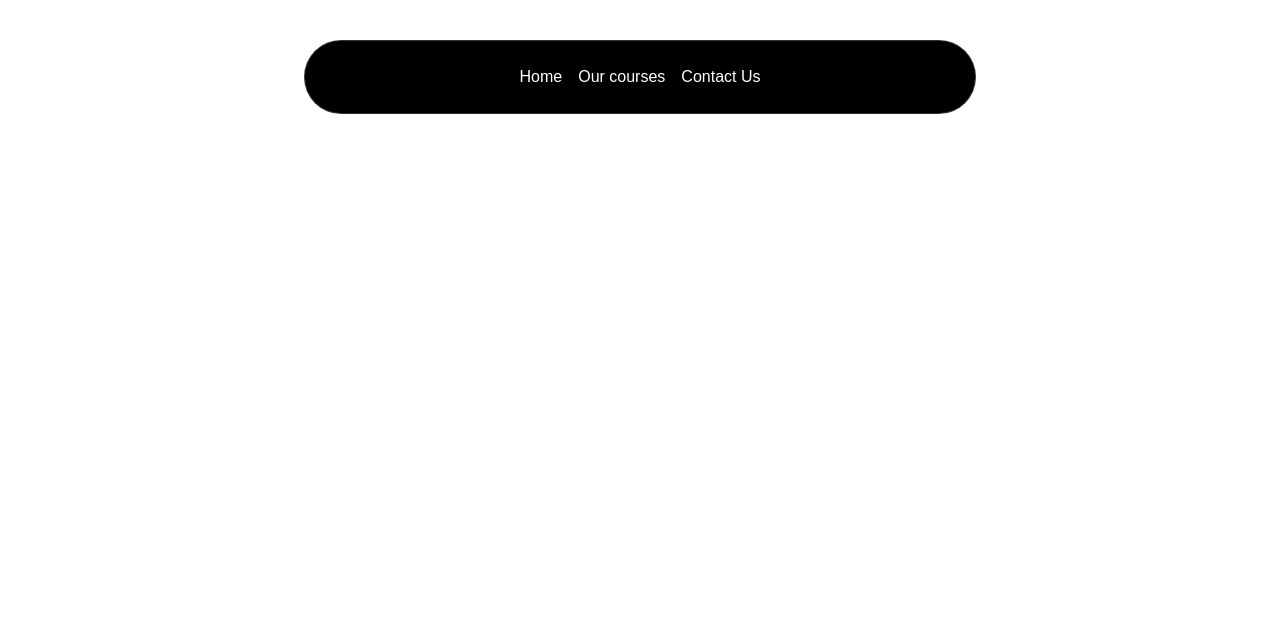
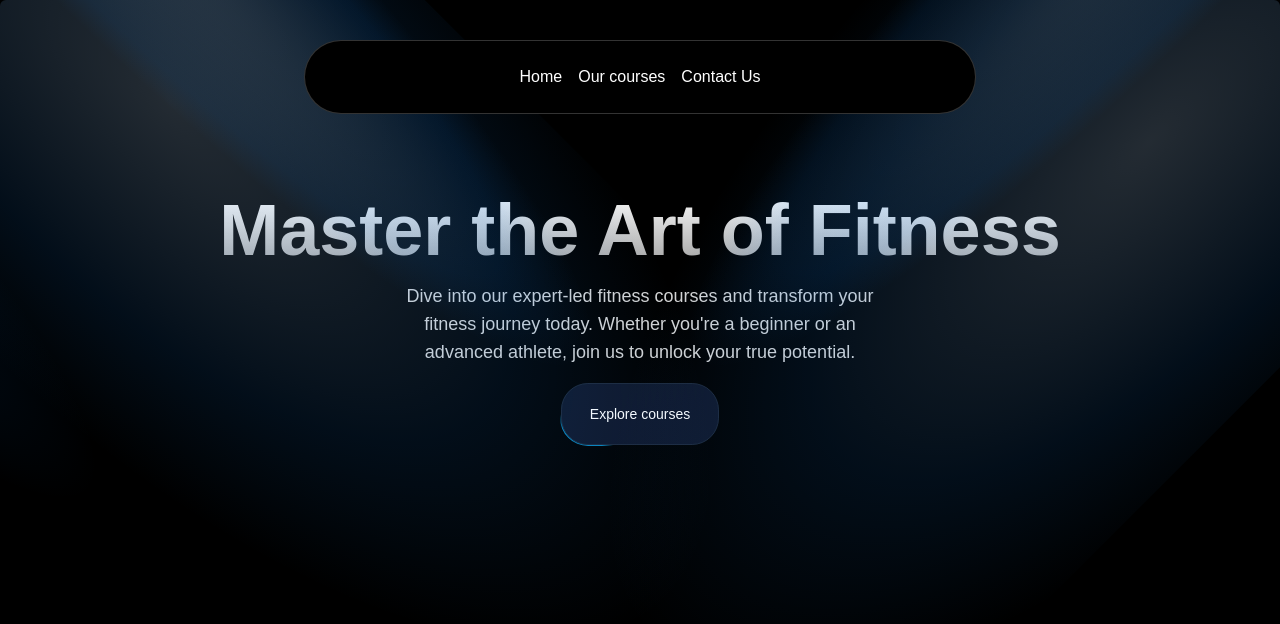
Before and after one commit to zohaibshah7/next-js-project, a Next.js app: page / in a window 1280 px wide. Shown: the top 624 px of the page. Built offline with nearby package versions, Linux system fonts and the light colour scheme.

Commit message:
Hero section created

```diff
--- a/src/app/layout.tsx
+++ b/src/app/layout.tsx
@@ -24,7 +24,7 @@ export default function RootLayout({
   children: React.ReactNode;
 }>) {
   return (
-    <html lang="en" className="dark">
+    <html lang="en" className="dark bg-black">
       <body
         className={`${geistSans.variable} ${geistMono.variable} antialiased`}
       >
--- a/src/app/page.tsx
+++ b/src/app/page.tsx
@@ -1,2 +1,7 @@
+import HeroSection from "@/components/HeroSection";
+
 export default function Home() {
+    return (
+        <HeroSection/>
+    )
 }
--- /dev/null
+++ b/src/components/HeroSection.tsx
@@ -0,0 +1,36 @@
+"use client";
+import React from "react";
+import Link from "next/link";
+// import { Spotlight } from "./ui/Spotlight";
+import { Spotlight } from "./ui/spotlight-new";
+import { Button } from "./ui/moving-border";
+
+function HeroSection() {
+  return (
+    <div className="h-auto md:h-[40rem] w-full rounded-md flex flex-col items-center justify-center relative overflow-hidden mx-auto py-10 md:py-0">
+      <Spotlight/>
+      <div className="p-4 relative z-10 w-full text-center">
+        <h1 className="mt-20 md:mt-0 text-4xl md:text-7xl font-bold bg-clip-text text-transparent bg-gradient-to-b from-neutral-50 to-neutral-400">
+          Master the Art of Fitness{" "}
+        </h1>
+        <p className="mt-4 font-normal text-base md:text-lg text-neutral-300 max-w-lg mx-auto">
+          Dive into our expert-led fitness courses and transform your fitness
+          journey today. Whether you're a beginner or an advanced athlete, join
+          us to unlock your true potential.
+        </p>
+        <div className="mt-4">
+          <Link href={"/courses"}>
+          <Button
+        borderRadius="1.75rem"
+        className="bg-white dark:bg-slate-900 text-black dark:text-white border-neutral-200 dark:border-slate-800"
+      >
+        Explore courses
+      </Button>
+          </Link>
+        </div>
+      </div>
+    </div>
+  );
+}
+
+export default HeroSection;
--- /dev/null
+++ b/src/components/ui/moving-border.tsx
@@ -0,0 +1,139 @@
+"use client";
+import React from "react";
+import {
+  motion,
+  useAnimationFrame,
+  useMotionTemplate,
+  useMotionValue,
+  useTransform,
+} from "framer-motion";
+import { useRef } from "react";
+import { cn } from "@/utils/cn";
+
+export function Button({
+  borderRadius = "1.75rem",
+  children,
+  as: Component = "button",
+  containerClassName,
+  borderClassName,
+  duration,
+  className,
+  ...otherProps
+}: {
+  borderRadius?: string;
+  children: React.ReactNode;
+  as?: any;
+  containerClassName?: string;
+  borderClassName?: string;
+  duration?: number;
+  className?: string;
+  [key: string]: any;
+}) {
+  return (
+    <Component
+      className={cn(
+        "bg-transparent relative text-xl  h-16 w-40 p-[1px] overflow-hidden ",
+        containerClassName
+      )}
+      style={{
+        borderRadius: borderRadius,
+      }}
+      {...otherProps}
+    >
+      <div
+        className="absolute inset-0"
+        style={{ borderRadius: `calc(${borderRadius} * 0.96)` }}
+      >
+        <MovingBorder duration={duration} rx="30%" ry="30%">
+          <div
+            className={cn(
+              "h-20 w-20 opacity-[0.8] bg-[radial-gradient(var(--sky-500)_40%,transparent_60%)]",
+              borderClassName
+            )}
+          />
+        </MovingBorder>
+      </div>
+
+      <div
+        className={cn(
+          "relative bg-slate-900/[0.8] border border-slate-800 backdrop-blur-xl text-white flex items-center justify-center w-full h-full text-sm antialiased",
+          className
+        )}
+        style={{
+          borderRadius: `calc(${borderRadius} * 0.96)`,
+        }}
+      >
+        {children}
+      </div>
+    </Component>
+  );
+}
+
+export const MovingBorder = ({
+  children,
+  duration = 2000,
+  rx,
+  ry,
+  ...otherProps
+}: {
+  children: React.ReactNode;
+  duration?: number;
+  rx?: string;
+  ry?: string;
+  [key: string]: any;
+}) => {
+  const pathRef = useRef<any>();
+  const progress = useMotionValue<number>(0);
+
+  useAnimationFrame((time) => {
+    const length = pathRef.current?.getTotalLength();
+    if (length) {
+      const pxPerMillisecond = length / duration;
+      progress.set((time * pxPerMillisecond) % length);
+    }
+  });
+
+  const x = useTransform(
+    progress,
+    (val) => pathRef.current?.getPointAtLength(val).x
+  );
+  const y = useTransform(
+    progress,
+    (val) => pathRef.current?.getPointAtLength(val).y
+  );
+
+  const transform = useMotionTemplate`translateX(${x}px) translateY(${y}px) translateX(-50%) translateY(-50%)`;
+
+  return (
+    <>
+      <svg
+        xmlns="http://www.w3.org/2000/svg"
+        preserveAspectRatio="none"
+        className="absolute h-full w-full"
+        width="100%"
+        height="100%"
+        {...otherProps}
+      >
+        <rect
+          fill="none"
+          width="100%"
+          height="100%"
+          rx={rx}
+          ry={ry}
+          ref={pathRef}
+        />
+      </svg>
+      <motion.div
+        style={{
+          position: "absolute",
+          top: 0,
+          left: 0,
+          display: "inline-block",
+          transform,
+        }}
+      >
+        {children}
+      </motion.div>
+    </>
+  );
+};
--- /dev/null
+++ b/src/components/ui/spotlight-new.tsx
@@ -0,0 +1,127 @@
+import React from "react";
+import { motion } from "motion/react";
+
+type SpotlightProps = {
+  gradientFirst?: string;
+  gradientSecond?: string;
+  gradientThird?: string;
+  translateY?: number;
+  width?: number;
+  height?: number;
+  smallWidth?: number;
+  duration?: number;
+  xOffset?: number;
+};
+
+export const Spotlight = ({
+  gradientFirst = "radial-gradient(68.54% 68.72% at 55.02% 31.46%, hsla(210, 100%, 85%, 0.2) 0, hsla(210, 100%, 55%, 0.1) 50%, hsla(210, 100%, 45%, 0) 80%)",
+  gradientSecond = "radial-gradient(50% 50% at 50% 50%, hsla(210, 100%, 85%, 0.15) 0, hsla(210, 100%, 55%, 0.08) 80%, transparent 100%)",
+  gradientThird = "radial-gradient(50% 50% at 50% 50%, hsla(210, 100%, 85%, 0.1) 0, hsla(210, 100%, 45%, 0.05) 80%, transparent 100%)",
+  translateY = -350,
+  width = 560,
+  height = 1280,
+  smallWidth = 240,
+  duration = 7,
+  xOffset = 100,
+}: SpotlightProps = {}) => {
+  return (
+    <motion.div
+      initial={{
+        opacity: 0,
+      }}
+      animate={{
+        opacity: 1,
+      }}
+      transition={{
+        duration: 1.5,
+      }}
+      className="pointer-events-none absolute inset-0 h-full w-full"
+    >
+      <motion.div
+        animate={{
+          x: [0, xOffset, 0],
+        }}
+        transition={{
+          duration,
+          repeat: Infinity,
+          repeatType: "reverse",
+          ease: "easeInOut",
+        }}
+        className="absolute top-0 left-0 w-screen h-screen z-40 pointer-events-none"
+      >
+        <div
+          style={{
+            transform: `translateY(${translateY}px) rotate(-45deg)`,
+            background: gradientFirst,
+            width: `${width}px`,
+            height: `${height}px`,
+          }}
+          className={`absolute top-0 left-0`}
+        />
+
+        <div
+          style={{
+            transform: "rotate(-45deg) translate(5%, -50%)",
+            background: gradientSecond,
+            width: `${smallWidth}px`,
+            height: `${height}px`,
+          }}
+          className={`absolute top-0 left-0 origin-top-left`}
+        />
+
+        <div
+          style={{
+            transform: "rotate(-45deg) translate(-180%, -70%)",
+            background: gradientThird,
+            width: `${smallWidth}px`,
+            height: `${height}px`,
+          }}
+          className={`absolute top-0 left-0 origin-top-left`}
+        />
+      </motion.div>
+
+      <motion.div
+        animate={{
+          x: [0, -xOffset, 0],
+        }}
+        transition={{
+          duration,
+          repeat: Infinity,
+          repeatType: "reverse",
+          ease: "easeInOut",
+        }}
+        className="absolute top-0 right-0 w-screen h-screen z-40 pointer-events-none"
+      >
+        <div
+          style={{
+            transform: `translateY(${translateY}px) rotate(45deg)`,
+            background: gradientFirst,
+            width: `${width}px`,
+            height: `${height}px`,
+          }}
+          className={`absolute top-0 right-0`}
+        />
+
+        <div
+          style={{
+            transform: "rotate(45deg) translate(-5%, -50%)",
+            background: gradientSecond,
+            width: `${smallWidth}px`,
+            height: `${height}px`,
+          }}
+          className={`absolute top-0 right-0 origin-top-right`}
+        />
+
+        <div
+          style={{
+            transform: "rotate(45deg) translate(180%, -70%)",
+            background: gradientThird,
+            width: `${smallWidth}px`,
+            height: `${height}px`,
+          }}
+          className={`absolute top-0 right-0 origin-top-rightl`}
+        />
+      </motion.div>
+    </motion.div>
+  );
+};
--- a/tailwind.config.ts
+++ b/tailwind.config.ts
@@ -1,4 +1,10 @@
 import type { Config } from "tailwindcss";
+
+const defaultTheme = require("tailwindcss/defaultTheme");
+const colors = require("tailwindcss/colors");
+const {
+  default: flattenColorPalette,
+} = require("tailwindcss/lib/util/flattenColorPalette");
 
 export default {
   content: [
@@ -15,5 +21,18 @@ export default {
       },
     },
   },
-  plugins: [],
+  plugins: [
+    addVariablesForColors,
+  ],
 } satisfies Config;
+
+function addVariablesForColors({ addBase, theme }: any) {
+  let allColors = flattenColorPalette(theme("colors"));
+  let newVars = Object.fromEntries(
+    Object.entries(allColors).map(([key, val]) => [`--${key}`, val])
+  );
+
+  addBase({
+    ":root": newVars,
+  });
+}
```
Also changed, not shown: package.json (+8 -5 lines), 1 other file (tests, documents, lock files or other folders).
